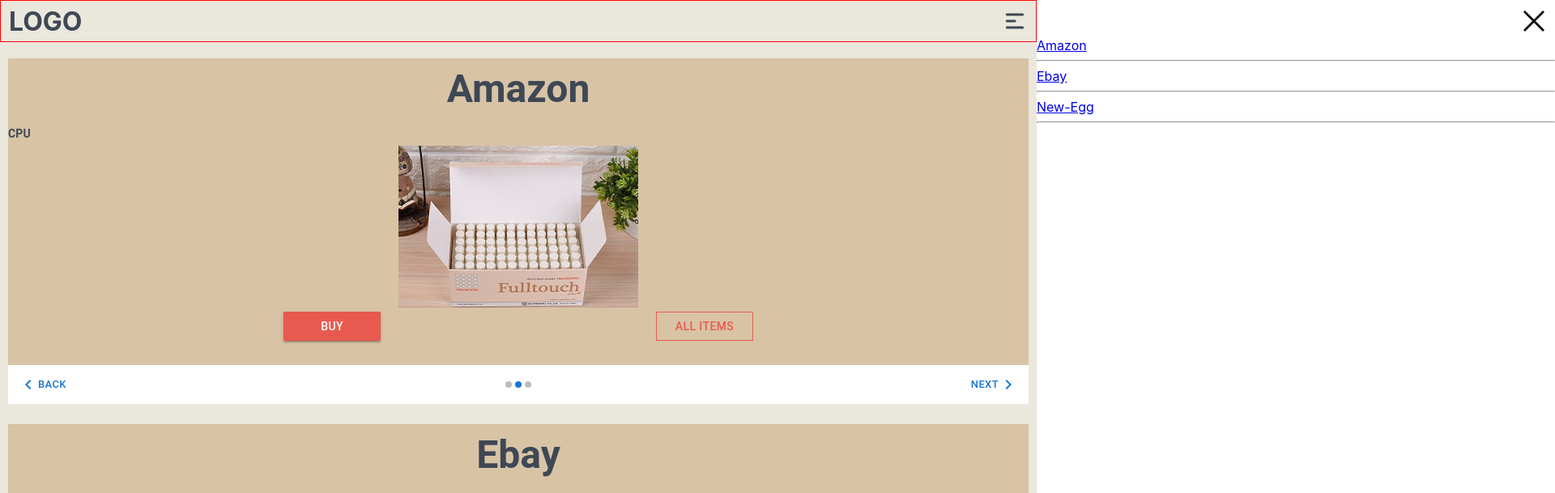
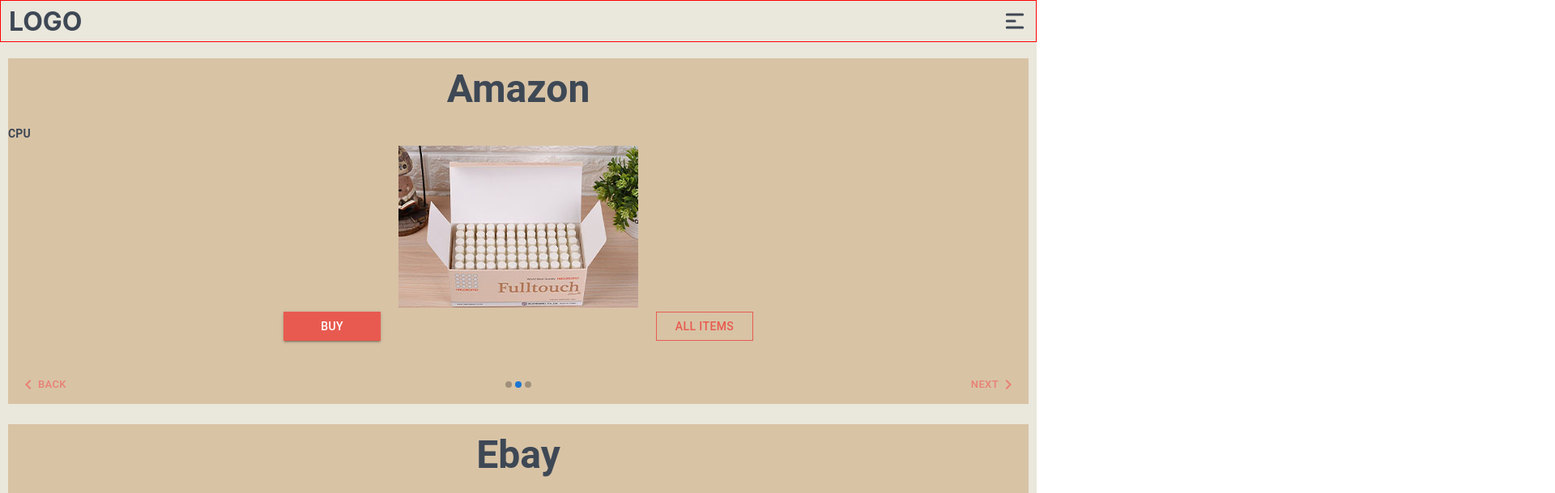
Before and after one commit to santiav4/niche-items, a React (Create React App) app: page / in a window 1280 px wide. Shown: the top 609 px of the page at 81% size, 1920 px wide, since content can reach past the window. Built offline with nearby package versions, Linux system fonts and the light colour scheme.

Commit message:
changed hamburguer menu. It now hides with width

```diff
--- a/public/index.html
+++ b/public/index.html
@@ -38,6 +38,5 @@
 
       To begin the development, run `npm start` or `yarn start`.
       To create a production bundle, use `npm run build` or `yarn build`.
-    -->
-  </body>
+    --></body>
 </html>
--- a/src/components/Carousel.jsx
+++ b/src/components/Carousel.jsx
@@ -26,15 +26,21 @@ export default function DotsMobileStepper({
     return (
         <MobileStepper
             variant="dots"
+            color="red"
             steps={3}
             position="static"
             activeStep={sliderStep}
-            sx={{ flexGrow: 1, marginTop: "25px" }}
+            sx={{
+                flexGrow: 1,
+                marginTop: "25px",
+                backgroundColor: "#D8C3A5",
+            }}
             nextButton={
                 <Button
                     size="small"
                     onClick={handleNextSlide}
-                    disabled={sliderStep === 2}>
+                    disabled={sliderStep === 2}
+                    sx={{ color: "#E98074" }}>
                     Next
                     {theme.direction === "rtl" ? (
                         <KeyboardArrowLeft />
@@ -47,7 +53,8 @@ export default function DotsMobileStepper({
                 <Button
                     size="small"
                     onClick={handlePrevSlide}
-                    disabled={sliderStep === 0}>
+                    disabled={sliderStep === 0}
+                    sx={{ color: "#E98074" }}>
                     {theme.direction === "rtl" ? (
                         <KeyboardArrowRight />
                     ) : (
--- a/src/components/Navbar.jsx
+++ b/src/components/Navbar.jsx
@@ -30,6 +30,7 @@ export default function Navbar({ handleStoreId }) {
                 backgroundColor: "#EAE7DC",
                 border: "1px solid red",
                 postition: "relative",
+                overflow: "hidden",
             }}>
             <h1 style={{}}>
                 <Link
@@ -47,7 +48,9 @@ export default function Navbar({ handleStoreId }) {
                 size={32}
                 onClick={handleDrawerOpen}
             />
-            <div className={isOpen ? "menu menu-open" : "menu menu-close"}>
+            <div
+                style={{}}
+                className={isOpen ? "menu menu-open" : "menu menu-close"}>
                 <div
                     style={{
                         textAlign: "right",
@@ -60,7 +63,7 @@ export default function Navbar({ handleStoreId }) {
                         size={32}
                     />
                 </div>
-
+                {/* List items  */}
                 {stores.map((store) => (
                     <div
                         onClick={() => handleStoreId(store.store)}
--- a/src/components/StorePreviewItems.jsx
+++ b/src/components/StorePreviewItems.jsx
@@ -108,6 +108,9 @@ const StorePreviewItems = ({ store, handleStoreId }) => {
                                 width: "120px",
                                 borderRadius: "0",
                                 backgroundColor: "#E85A4F",
+                                "&:hover": {
+                                    backgroundColor: "#E98074",
+                                },
                             }}
                             variant="contained">
                             Buy
@@ -127,6 +130,11 @@ const StorePreviewItems = ({ store, handleStoreId }) => {
                                 borderRadius: "0",
                                 borderColor: "#E85A4F",
                                 color: "#E85A4F",
+                                "&:hover": {
+                                    borderColor: "#E98074",
+                                    color: "#E98074",
+                                    backgroundColor: "#EAE7DC",
+                                },
                             }}
                             variant="outlined">
                             All Items
--- a/src/index.css
+++ b/src/index.css
@@ -5,6 +5,10 @@
 #E98074 light red
 #E85A4F red
 */
+
+html {
+    overflow-x: hidden !important;
+}
 
 body {
     margin: 0;
@@ -16,10 +20,11 @@ body {
     /* color: #3e4855; */
     -webkit-font-smoothing: antialiased;
     -moz-osx-font-smoothing: grayscale;
+    overflow-x: hidden !important;
 }
 
 .slider-container {
-    transition: all 500ms;
+    transition: all 300ms;
 }
 
 code {
@@ -29,6 +34,7 @@ code {
 
 .App {
     background-color: #eae7dc;
+    overflow-x: hidden;
 }
 
 /* =================================== */
@@ -55,30 +61,28 @@ code {
 }
 
 .menu {
+    right: 0;
     position: absolute;
-    right: 0;
-    transform: translateX(100%);
-
     top: 0;
     z-index: 20;
-
-    overflow: visible;
 
     background-color: white;
 
     transition: all 300ms;
 
     width: 50%;
+
+    overflow: hidden;
 }
 
 .menu-open {
     /* : -10px; */
     position: fixed;
-    transform: translateX(0%);
 }
 
 .menu-close {
-    /* left: 0px; */
+    /* display: none; */
+    width: 0;
 }
 
 /* =================================== */
```
Lines whose indentation alone changed are shown as unchanged.
